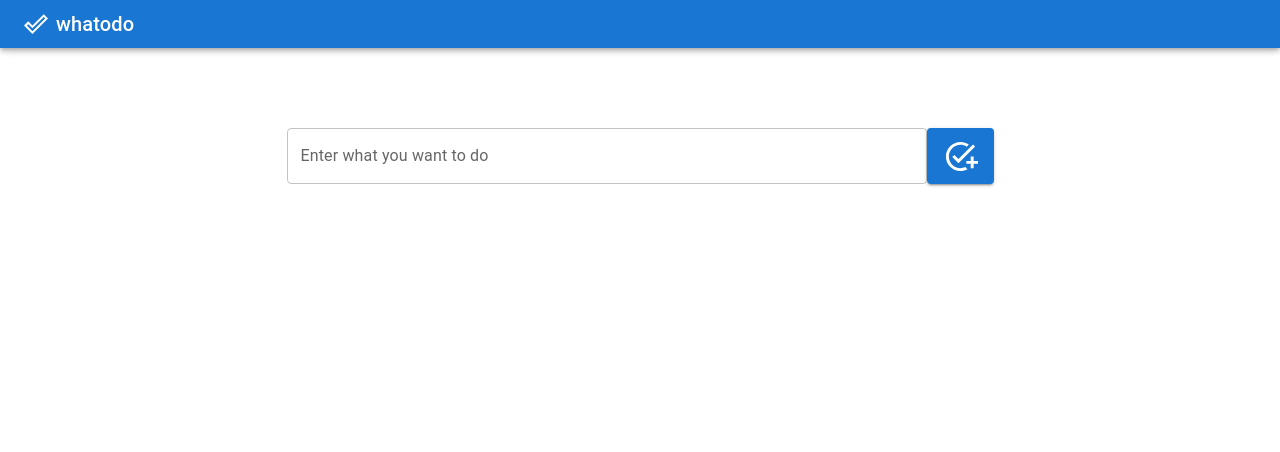
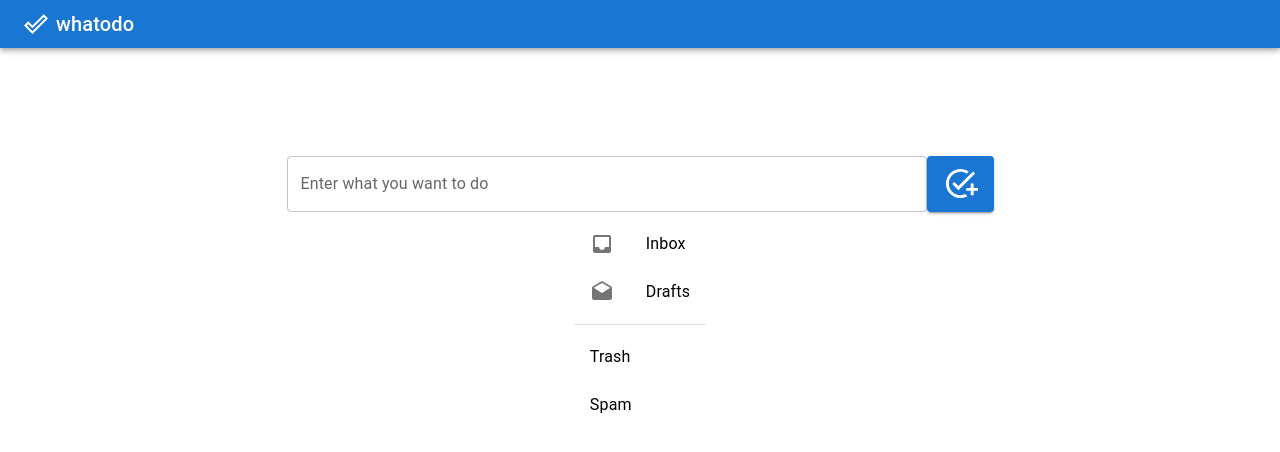
Before and after one commit to abctim/whatodo, a React (Vite) app in the folder frontend/whatodo/: page / in a window 1280 px wide. Shown: the top 452 px of the page. Built offline with nearby package versions, Linux system fonts and the light colour scheme.

Commit message:
Created TodoList component and added placeholder to Dashboard.jsx

```diff
--- /dev/null
+++ b/frontend/whatodo/src/components/TodoList.jsx
@@ -0,0 +1,56 @@
+import React from "react";
+import Box from '@mui/material/Box';
+import List from '@mui/material/List';
+import ListItem from '@mui/material/ListItem';
+import ListItemButton from '@mui/material/ListItemButton';
+import ListItemIcon from '@mui/material/ListItemIcon';
+import ListItemText from '@mui/material/ListItemText';
+import Divider from '@mui/material/Divider';
+import InboxIcon from '@mui/icons-material/Inbox';
+import DraftsIcon from '@mui/icons-material/Drafts';
+
+const TodoList = () => {
+  return (
+    <div>
+      <Box sx={{ width: "100%", maxWidth: 360, bgcolor: "background.paper" }}>
+        <nav aria-label="main mailbox folders">
+          <List>
+            <ListItem disablePadding>
+              <ListItemButton>
+                <ListItemIcon>
+                  <InboxIcon />
+                </ListItemIcon>
+                <ListItemText primary="Inbox" />
+              </ListItemButton>
+            </ListItem>
+            <ListItem disablePadding>
+              <ListItemButton>
+                <ListItemIcon>
+                  <DraftsIcon />
+                </ListItemIcon>
+                <ListItemText primary="Drafts" />
+              </ListItemButton>
+            </ListItem>
+          </List>
+        </nav>
+        <Divider />
+        <nav aria-label="secondary mailbox folders">
+          <List>
+            <ListItem disablePadding>
+              <ListItemButton>
+                <ListItemText primary="Trash" />
+              </ListItemButton>
+            </ListItem>
+            <ListItem disablePadding>
+              <ListItemButton component="a" href="#simple-list">
+                <ListItemText primary="Spam" />
+              </ListItemButton>
+            </ListItem>
+          </List>
+        </nav>
+      </Box>
+    </div>
+  );
+};
+
+export default TodoList;
--- a/frontend/whatodo/src/pages/Dashboard.jsx
+++ b/frontend/whatodo/src/pages/Dashboard.jsx
@@ -1,6 +1,7 @@
 import React from "react";
 import MUIAppBar from "../components/MUIAppBar";
 import InputField from "../components/InputField";
+import TodoList from "../components/TodoList";
 import { Box } from "@mui/material";
 
 const Dashboard = () => {
@@ -19,12 +20,14 @@
           sx={{
             flexGrow: 1,
             display: "flex",
+            flexDirection: "column",
             alignItems: "center",
             justifyContent: "center",
-            marginBottom: 55
+            marginTop: -20,
           }}
         >
           <InputField />
+          <TodoList />
         </Box>
       </Box>
     </div>
```
